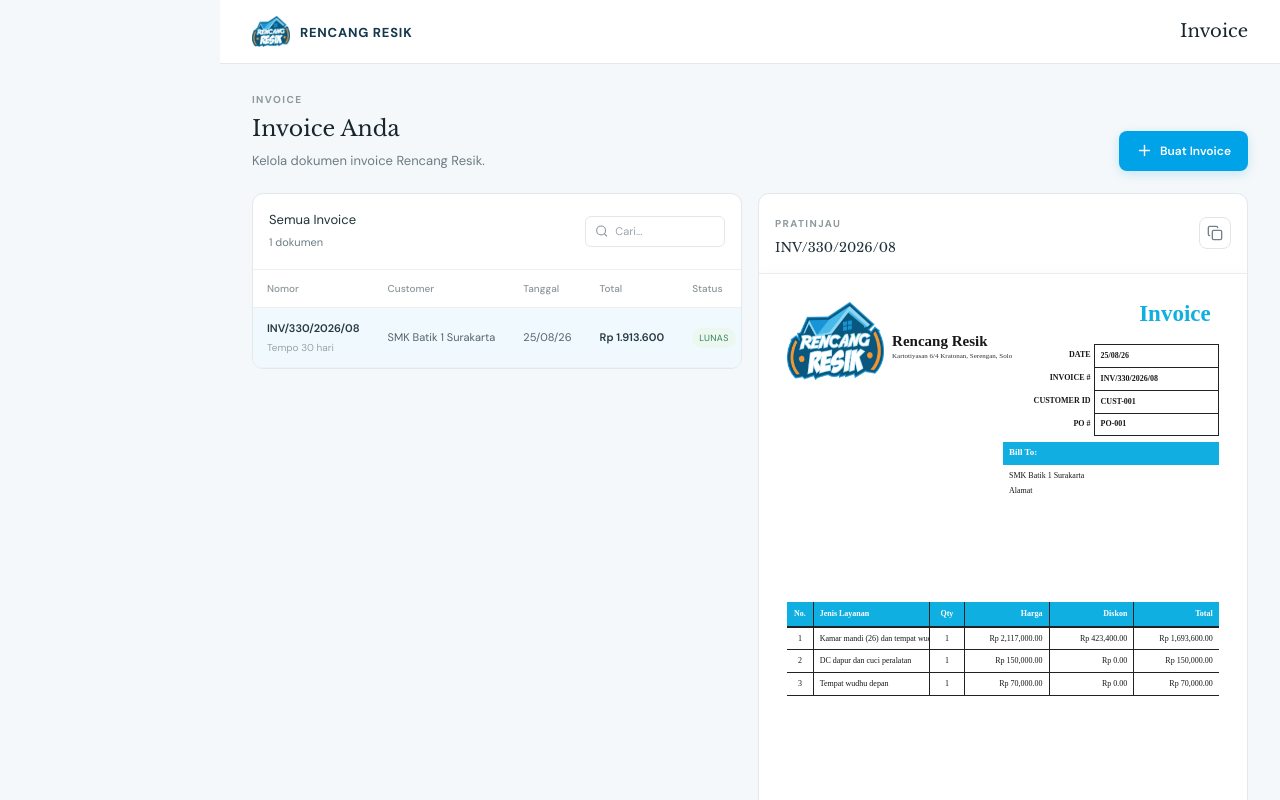
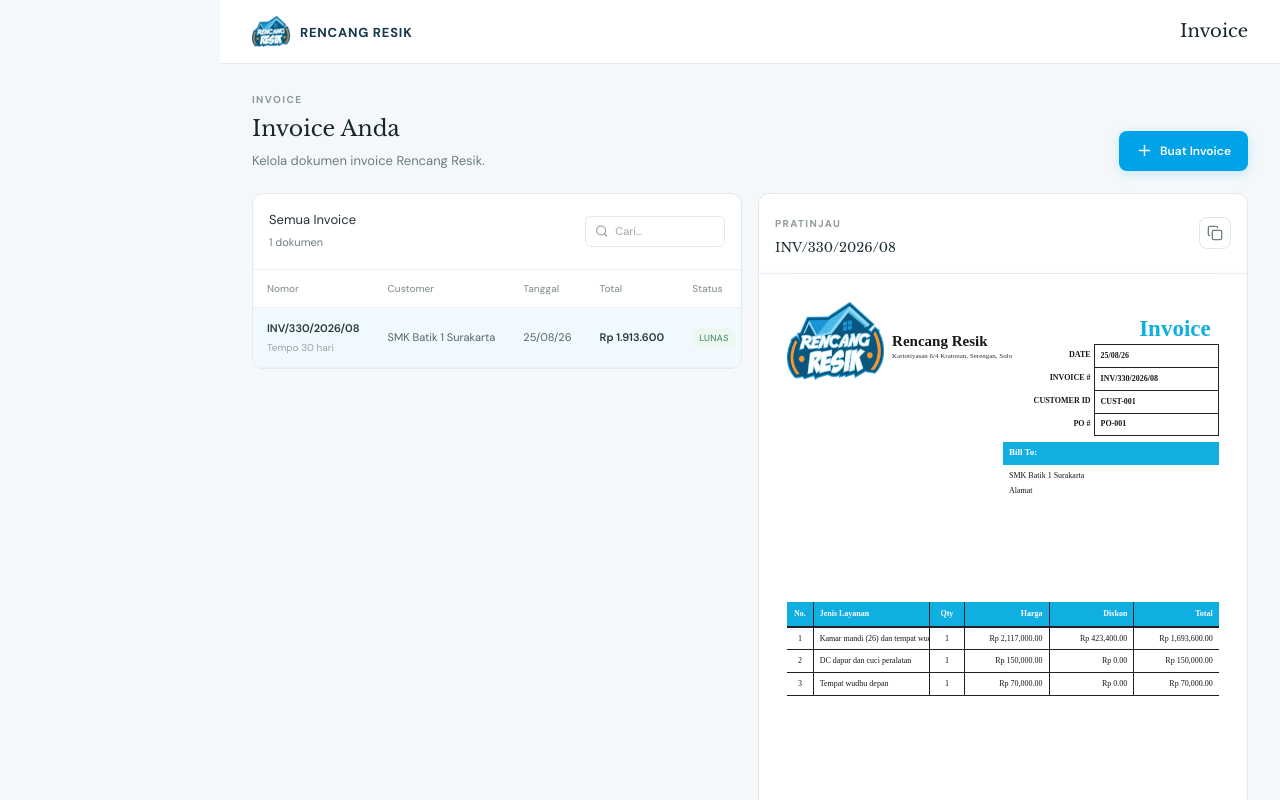
Before and after one commit to luvsickangelx19-max/digrencangresik, a React (Vite) app: page / in a window 1280 px wide. Both pictures are taken after a click on the button "Buka Invoice". Shown: the top 800 px of the page. Built offline with nearby package versions, Linux system fonts and the light colour scheme.

Commit message:
Updated index.css

```diff
--- a/src/index.css
+++ b/src/index.css
@@ -348,7 +348,7 @@ button { cursor: pointer; }
 .doc-company strong { font-family: 'Times New Roman', Times, serif; font-size: 15px; }
 .doc-company span { font-family: 'Times New Roman', Times, serif; font-size: 7px; white-space: nowrap; }
 .doc-title-block { position: absolute; top: 0; right: 0; width: 50%; height: 154px; border-left: 0; }
-.doc-title-block h1 { padding: 0 8px 4px; height: 42px; font-family: 'Times New Roman', Times, serif; font-size: 23px; text-transform: none; line-height: 1; text-align: right; color: #10afe1; border-bottom: 0; }
+.doc-title-block h1 { padding: 10px 8px 4px; height: 42px; font-family: 'Times New Roman', Times, serif; font-size: 23px; text-transform: none; line-height: 1; text-align: right; color: #10afe1; border-bottom: 0; display: flex; align-items: flex-end; justify-content: flex-end; }
 .doc-header-info { position: absolute; right: 0; top: 42px; width: 100%; border: 0; }
 .doc-header-info > div { height: 23px; grid-template-columns: 42% 58%; border-bottom: 0; padding: 0; }
 .doc-header-info > div:last-child { border-bottom: 0; }
```
